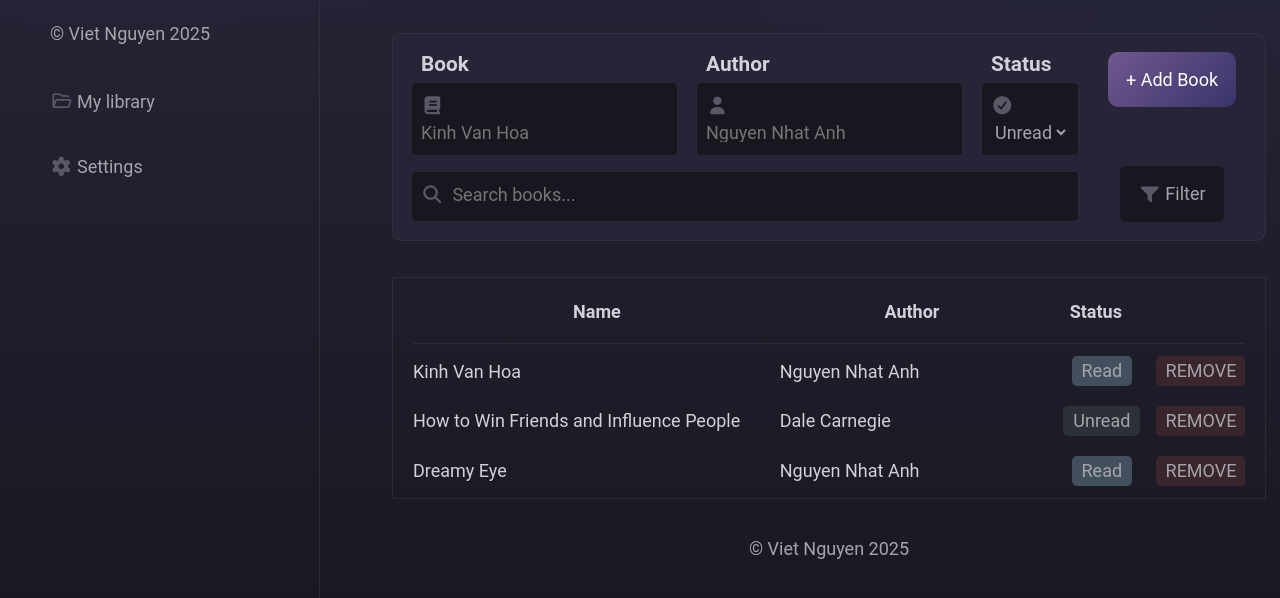
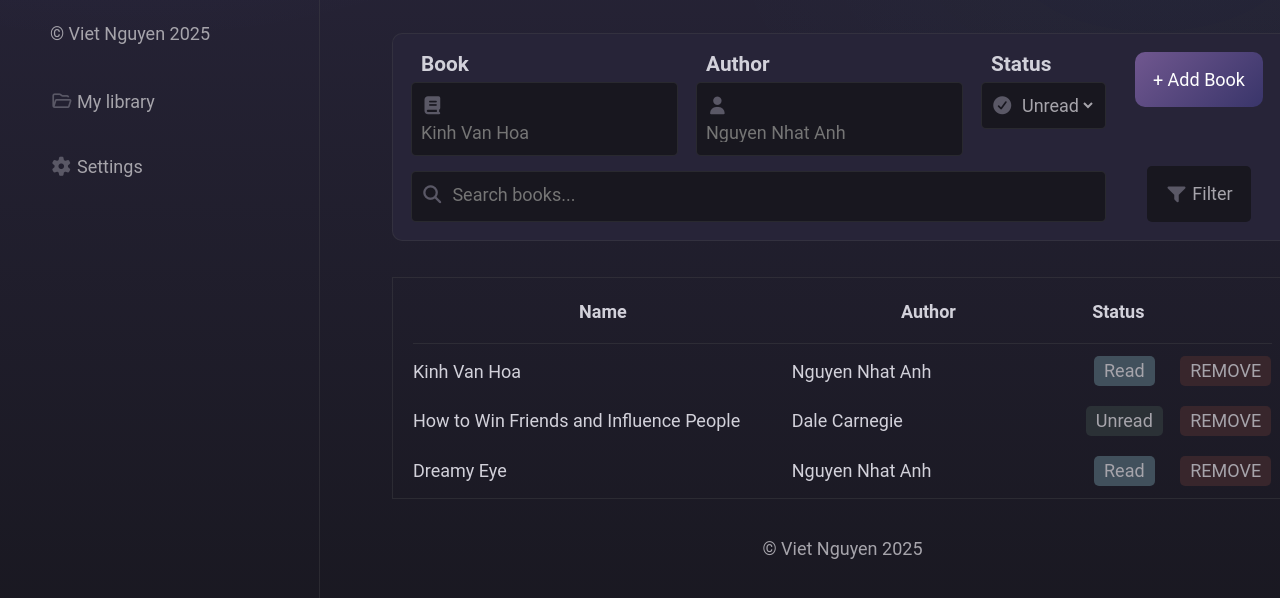
Before and after one commit to VietDucNg/learnWeb_06_library, a website with bundled scripts: page index.html in a window 1280 px wide. Shown: the part 116-714 px from the top of the page. Built offline with nearby package versions, Linux system fonts and the light colour scheme.

Commit message:
style: apply max-content to status-div

```diff
--- a/css/form-div.css
+++ b/css/form-div.css
@@ -6,7 +6,7 @@
 }
 
 form {
-    grid-template-columns: 3fr 3fr 1fr 150px;
+    grid-template-columns: 3fr 3fr minmax(max-content,1fr) 150px;
     gap: 1rem;
 }
 
```
